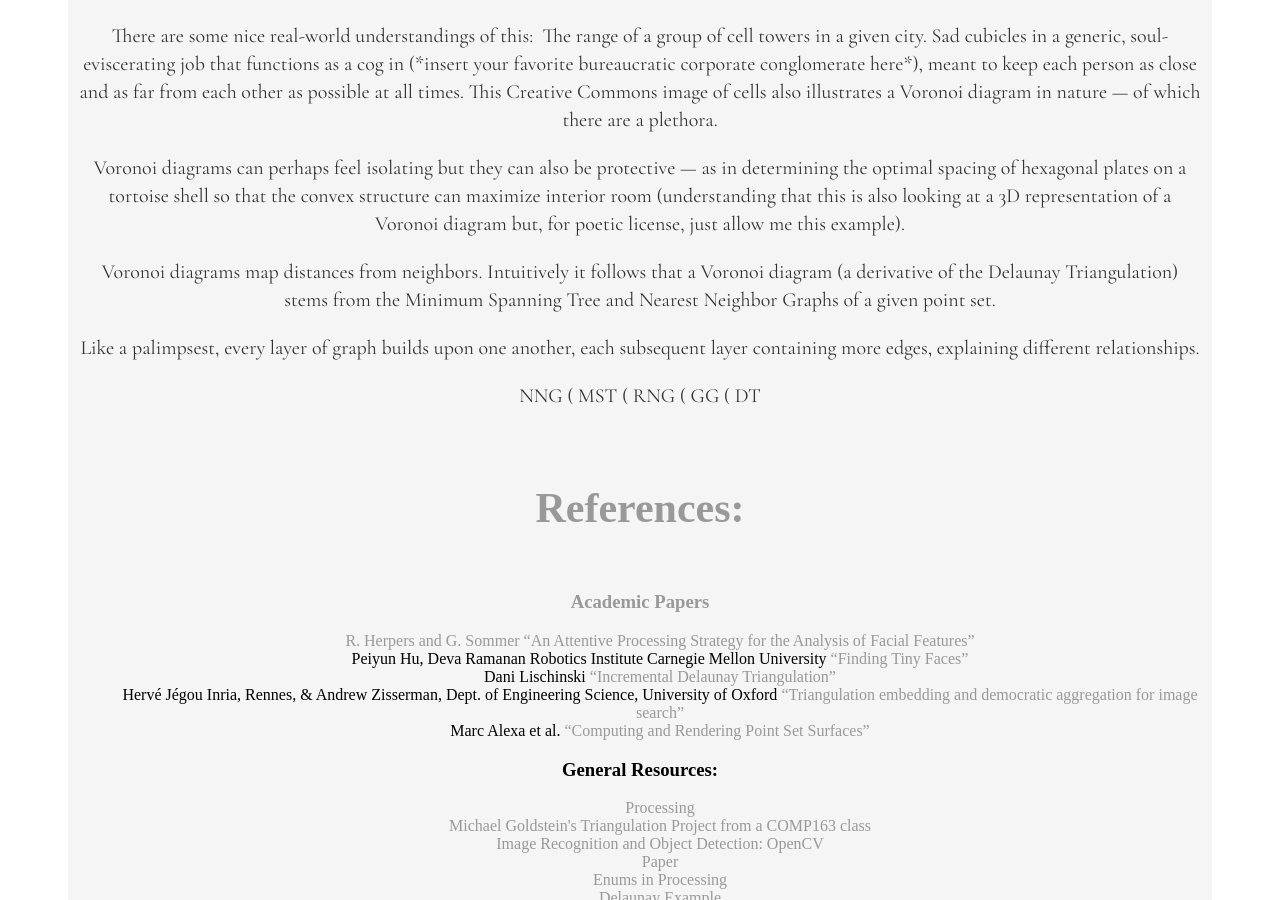
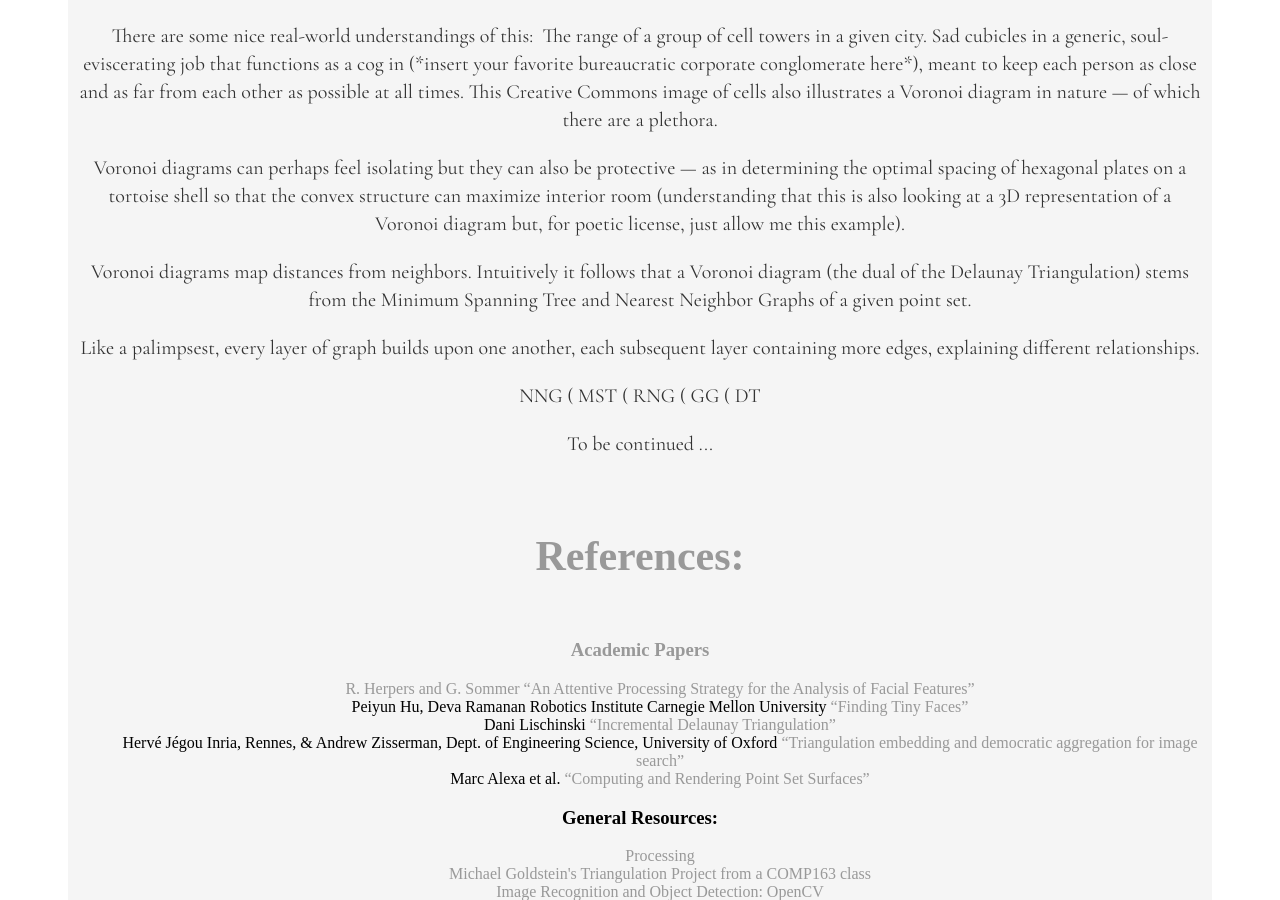
Before and after one commit to nikaroxanne/nikaroxanne.github.io, a Jekyll site: the page built from triangulation.html, in a window 1280 px wide and 900 px high, scrolled down 14705 px. Built offline with Jekyll 4.4.1, drawn with Linux system fonts in a browser that asks for light colours; some web fonts are replaced.

Commit message:
added to be continued note at end of page

```diff
--- a/triangulation.html
+++ b/triangulation.html
@@ -379,13 +379,19 @@ title: Triangulation
 			</div>
 
 			<div class = "content">
-				<p>Voronoi diagrams map distances from neighbors. Intuitively it follows that a Voronoi diagram (a derivative of the Delaunay Triangulation) stems from the Minimum Spanning Tree and Nearest Neighbor Graphs of a given point set.</p>
+				<p>Voronoi diagrams map distances from neighbors. Intuitively it follows that a Voronoi diagram (the dual of the Delaunay Triangulation) stems from the Minimum Spanning Tree and Nearest Neighbor Graphs of a given point set.</p>
 			</div>
 
 
 			<div class = "content">
 				<p>Like a palimpsest, every layer of graph builds upon one another, each subsequent layer containing more edges, explaining different relationships. </p>
 				<p> NNG ( MST ( RNG ( GG ( DT </p>
+			</div>
+
+			<div class = "content">
+				<p>
+					To be continued ...
+				</p>
 			</div>
 		</div>
 	</div>
```
